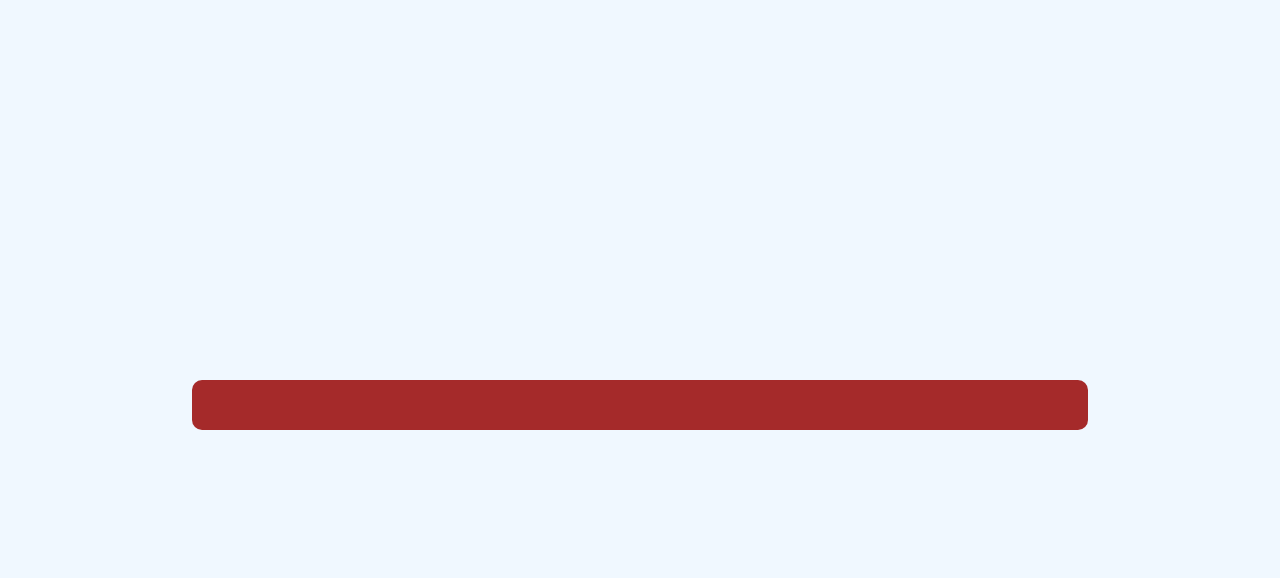
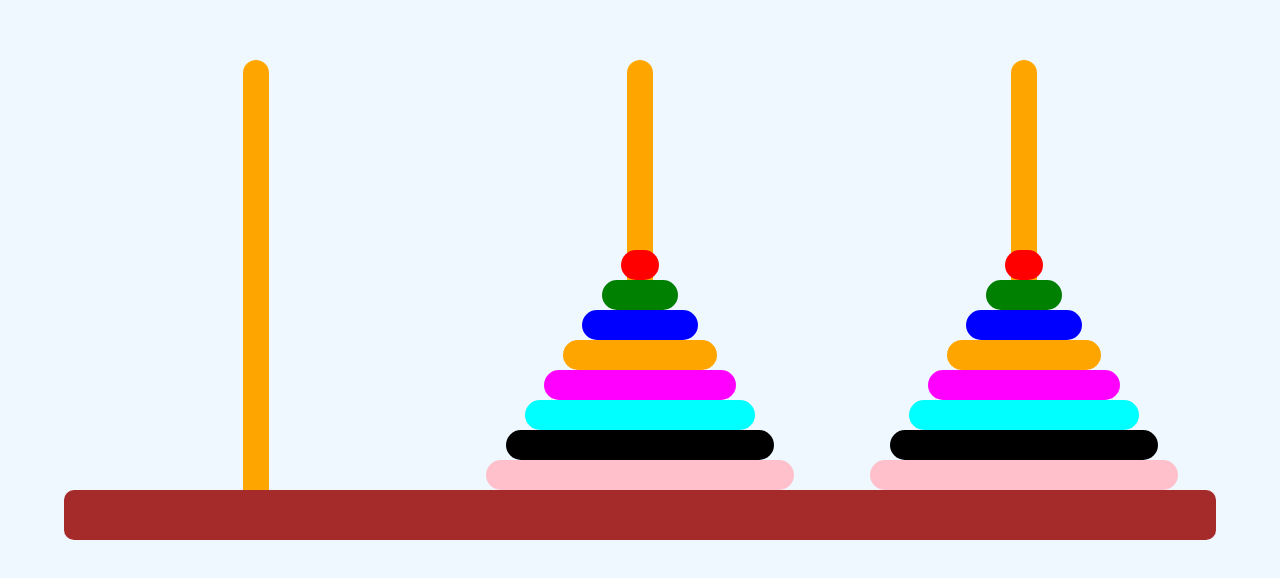
Before and after one commit to Kozaa/Hanoi_Tower_App, a Vue app: page / in a window 1280 px wide. Shown: the part 180-758 px from the top of the page. Built offline with nearby package versions, Linux system fonts and the light colour scheme.

Commit message:
basic layout done

```diff
--- a/src/App.vue
+++ b/src/App.vue
@@ -1,17 +1,35 @@
 <template>
   <div id="app">
+    <div class='slotsWrapper'>
+        <RingSlot>
 
-  <div class='base' />
+        </RingSlot>
+        <RingSlot v-bind:rings="rings">
+
+        </RingSlot>
+        <RingSlot v-bind:rings="rings">
+
+        </RingSlot>
+
+    </div>
+    <div class='base' />
   </div>
 </template>
 
 <script>
+import { rings } from './data.js';
+import RingSlot from './components/RingSlot.vue';
 
 
 export default {
   name: 'App',
   components: {
-
+    RingSlot,
+  },
+  data() {
+    return {
+      rings
+    }
   }
 }
 </script>
@@ -32,18 +50,30 @@ export default {
     background-color: blue;
   }
 
+  .slotsWrapper {
+    width: 90%;
+    height: 60%;
+
+    position: fixed;
+    bottom: 10%;
+    left: 50%;
+    transform: translateX(-50%);
+
+    display: flex;
+    justify-content: space-around;
+
+  }
+
   .base {
-    width: 70%;
+    width: 90%;
     height: 50px;
 
     position: fixed;
-    top: 70%;
+    bottom: 10%;
     left: 50%;
     transform: translateX(-50%);
 
     background-color: brown;
     border-radius: 10px;
-
-
   }
 </style>
--- /dev/null
+++ b/src/components/Ring.vue
@@ -0,0 +1,16 @@
+<template>
+  <div class='ring' />
+</template>
+
+<script>
+export default {
+    name: 'Ring'
+}
+</script>
+
+<style scoped>
+    .ring {
+        height: 30px;
+        border-radius: 15px;
+    }
+</style>
--- a/src/components/RingSlot.vue
+++ b/src/components/RingSlot.vue
@@ -0,0 +1,56 @@
+<template>
+    <div class='ringslot'>
+        <div class='click' />
+        <Ring v-for='(ring, i) in rings' :key='ring.id' v-bind:style="{'background-color': rings[i].color, width: rings[i].width}"/>
+    </div>
+</template>
+
+<script>
+import Ring from './Ring.vue';
+
+export default {
+    name: 'RingSlot',
+    components: {
+        Ring,
+    },
+    data() {
+        return {
+        currentRingsOnSlot: [],
+        }
+    },
+    props: {
+        rings: {
+            default: [],
+            required: false,
+        }
+    }
+
+}
+</script>
+
+<style scoped>
+    .ringslot {
+        height: calc(100% - 50px);
+        width: 2vw;
+
+
+        border-top-left-radius: 20px;
+        border-top-right-radius: 20px;
+
+        display: flex;
+        flex-direction: column;
+        justify-content: flex-end;
+        align-items: center;
+        background-color: orange;
+
+        position: relative;
+    }
+
+    .click {
+        width: 30vw;
+        height: 100%;
+
+        position: absolute;
+    }
+
+</style>
--- /dev/null
+++ b/src/data.js
@@ -0,0 +1,43 @@
+export const rings = [
+      {
+        id: 0,
+        width: '150%',
+        color: 'red',
+      },
+      {
+        id: 1,
+        width: '300%',
+        color: 'green',
+      },
+      {
+        id: 2,
+        width: '450%',
+        color: 'blue',
+      },
+      {
+        id: 3,
+        width: '600%',
+        color: 'orange',
+      },
+      {
+        id: 4,
+        width: '750%',
+        color: 'magenta',
+      },
+      {
+        id: 5,
+        width: '900%',
+        color: 'cyan',
+      },
+      {
+        id: 6,
+        width: '1050%',
+        color: 'black',
+      },
+      {
+        id: 7,
+        width: '1200%',
+        color: 'pink',
+      },
+
+]
```
